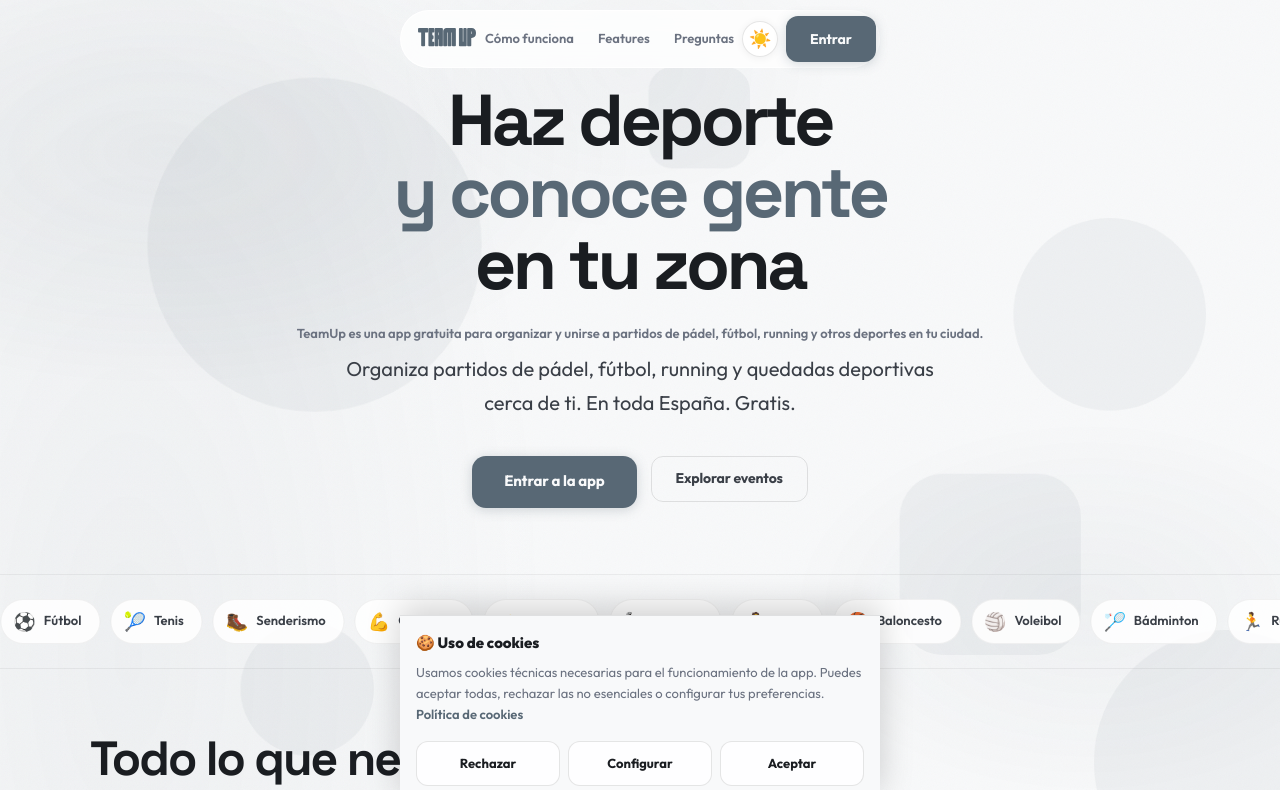
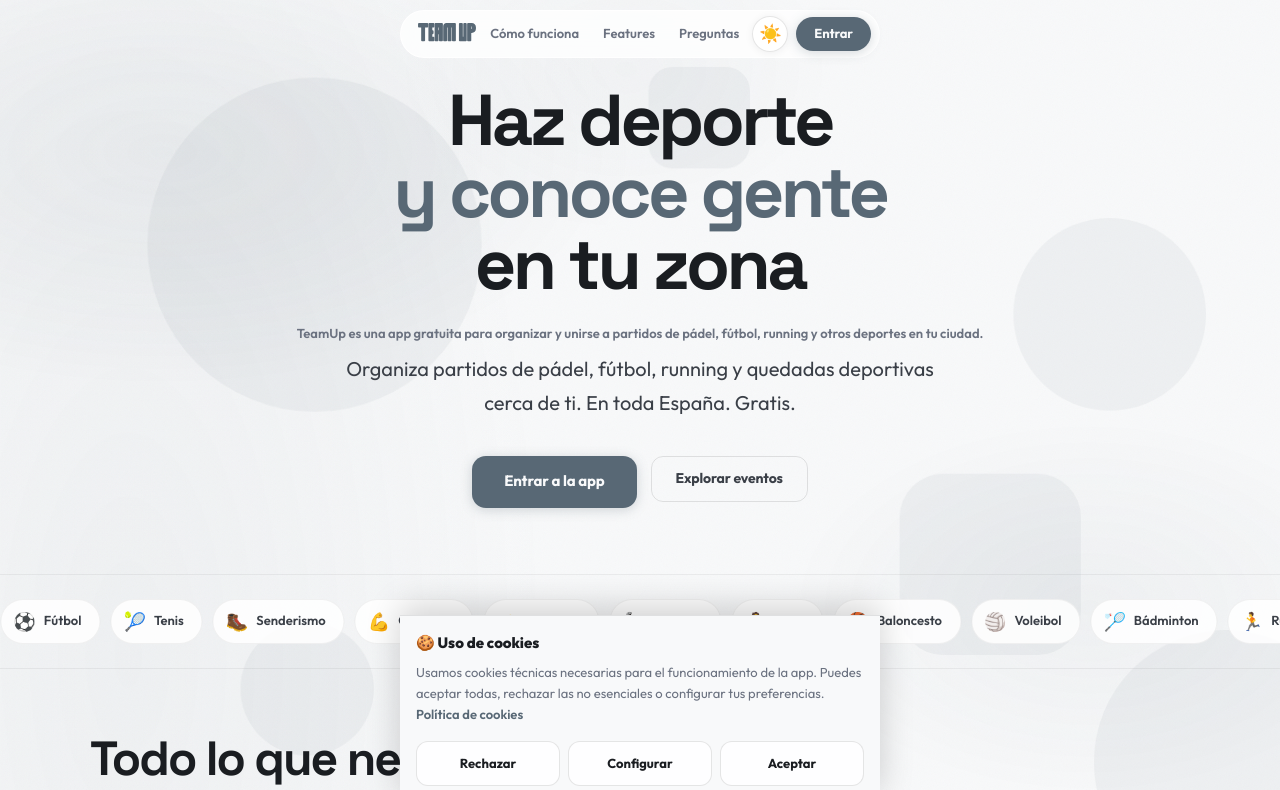
Before and after one commit to colivasbon/teamup-app, a Next.js app: page / in a window 1280 px wide. Shown: the top 790 px of the page. Built offline with nearby package versions, Linux system fonts and the light colour scheme.

Commit message:
navbar fix

```diff
--- a/src/app/globals.css
+++ b/src/app/globals.css
@@ -1366,9 +1366,7 @@ body.hide-slogan .slogan-bar {
   max-width: 480px;
   transition: border-radius 0.3s cubic-bezier(0.16, 1, 0.3, 1),
               padding 0.3s cubic-bezier(0.16, 1, 0.3, 1),
-              max-width 0.3s cubic-bezier(0.16, 1, 0.3, 1),
               background 0.3s ease-out,
-              gap 0.3s ease-out,
               box-shadow 0.3s ease-out;
 }
 .ln-nav-scrolled .ln-nav {
@@ -1479,6 +1477,13 @@ body.hide-slogan .slogan-bar {
   color: var(--primary);
   background: rgba(var(--primary-rgb), 0.06);
 }
+.ln-btn-nav {
+  height: 34px;
+  padding: 0 18px;
+  font-size: 13px;
+  border-radius: 100px;
+  font-weight: 700;
+}
 .ln-btn-lg { height: 52px; padding: 0 32px; font-size: 15px; border-radius: 14px; }
 .ln-btn-icon {
   display: inline-flex;
--- a/src/app/page.js
+++ b/src/app/page.js
@@ -153,7 +153,7 @@ export default async function Landing() {
             </div>
             <div className="ln-nav-right">
               <ThemeButton />
-              <Link href="/start" className="ln-btn ln-btn-primary">
+              <Link href="/start" className="ln-btn ln-btn-primary ln-btn-nav">
                 Entrar
               </Link>
             </div>
```
